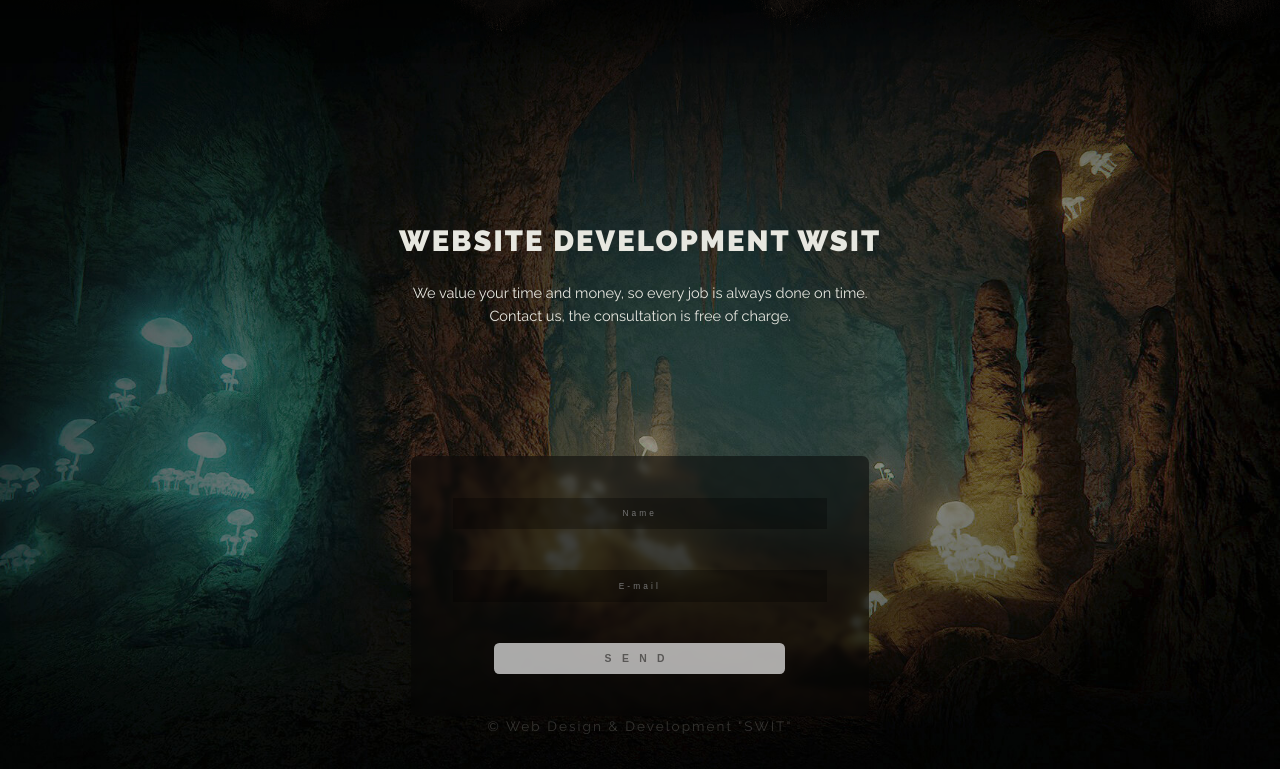
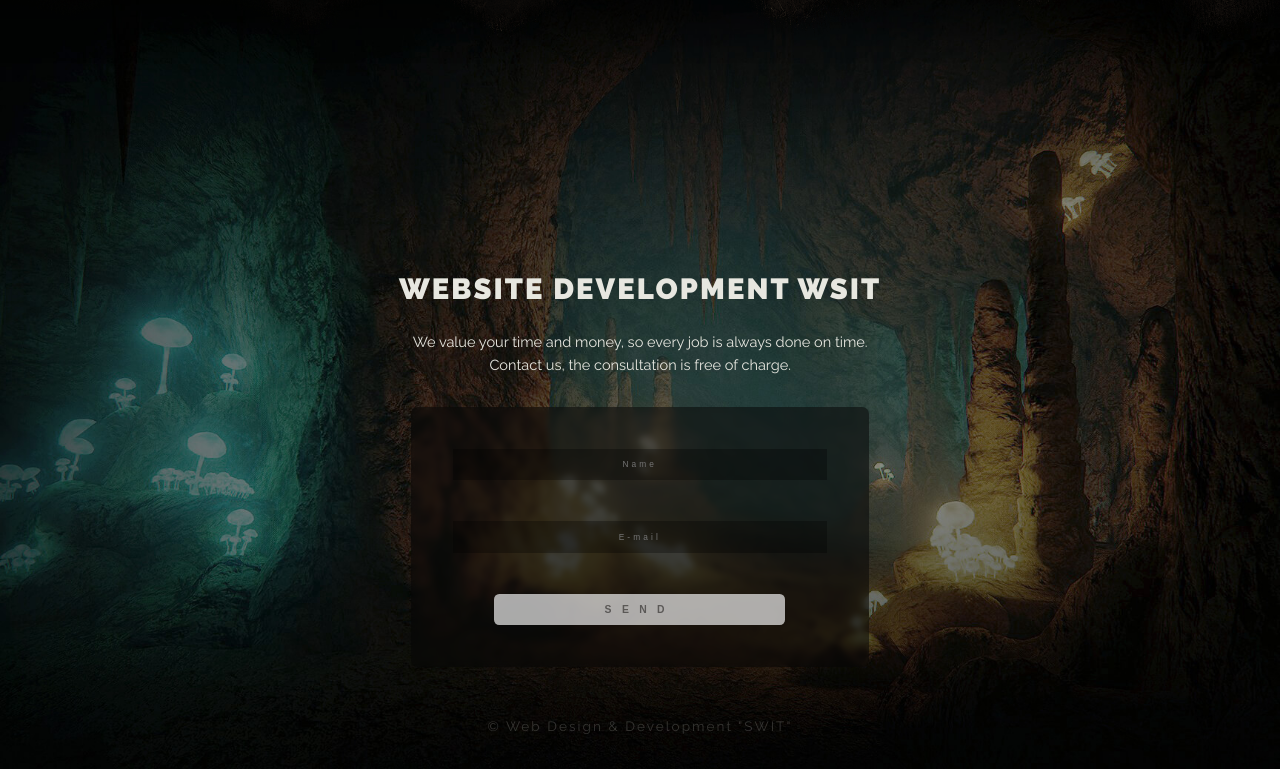
Before and after one commit to wsitweb/parallax, a plain HTML site: page index.html in a window 1280 px wide. Shown: the part 831-1600 px from the top of the page. Drawn offline with Linux system fonts and the light colour scheme.

Commit message:
Update main.css

```diff
--- a/main.css
+++ b/main.css
@@ -107,26 +107,32 @@ body{
       transition: transform .75s cubic-bezier(.075, .5, 0, 1);
 }
 .main-article__title{
+      display: flex;
       padding-top: calc(var(--index)*12);
-      flex: 0 1 auto;
+      flex: 1 1 auto;
       text-transform: uppercase;
       font-size: calc(var(--index)*1.4);
       letter-spacing: calc(var(--index)/10);
       transform: translate3d(0, calc(var(--scrollTop)/-7.5), 0);
       will-change: transform;
+      align-items: flex-end;
+      margin-bottom: calc(var(--index)*.9);
 }
 .main-article__text{
       max-width: calc(var(--index)*23);
       font-size: calc(var(--index)*.7);
-      margin-top: calc(var(--index)*.9);
-      flex: 1 1 auto;
+      flex: 0 1 auto;
       transform: translate3d(0, calc(var(--scrollTop)/-7.5), 0);
       will-change: transform;
+      margin-bottom: calc(var(--index)*1.5);
 }
 .main-article__copy{
+      display: flex;
       opacity: .2;
       font-size: calc(var(--index)*.65);
       letter-spacing: calc(var(--index)/10);
+      flex: 1 1 auto;
+      align-items: flex-end;
 }
 
 .content{
@@ -141,6 +147,7 @@ body{
       transform: translate3d(0, calc(var(--scrollTop)/-7.5), 0);
       will-change: transform;
       backdrop-filter: blur(3px);
+      flex: 0 1 auto;
 }
 .main-article__form input{
       display: flex;
@@ -188,3 +195,7 @@ body{
   user-select: none;           /* Non-prefixed version, currently
                                   not supported by any browser */
 }
+
+._error{
+      background-color: red;
+}
```
